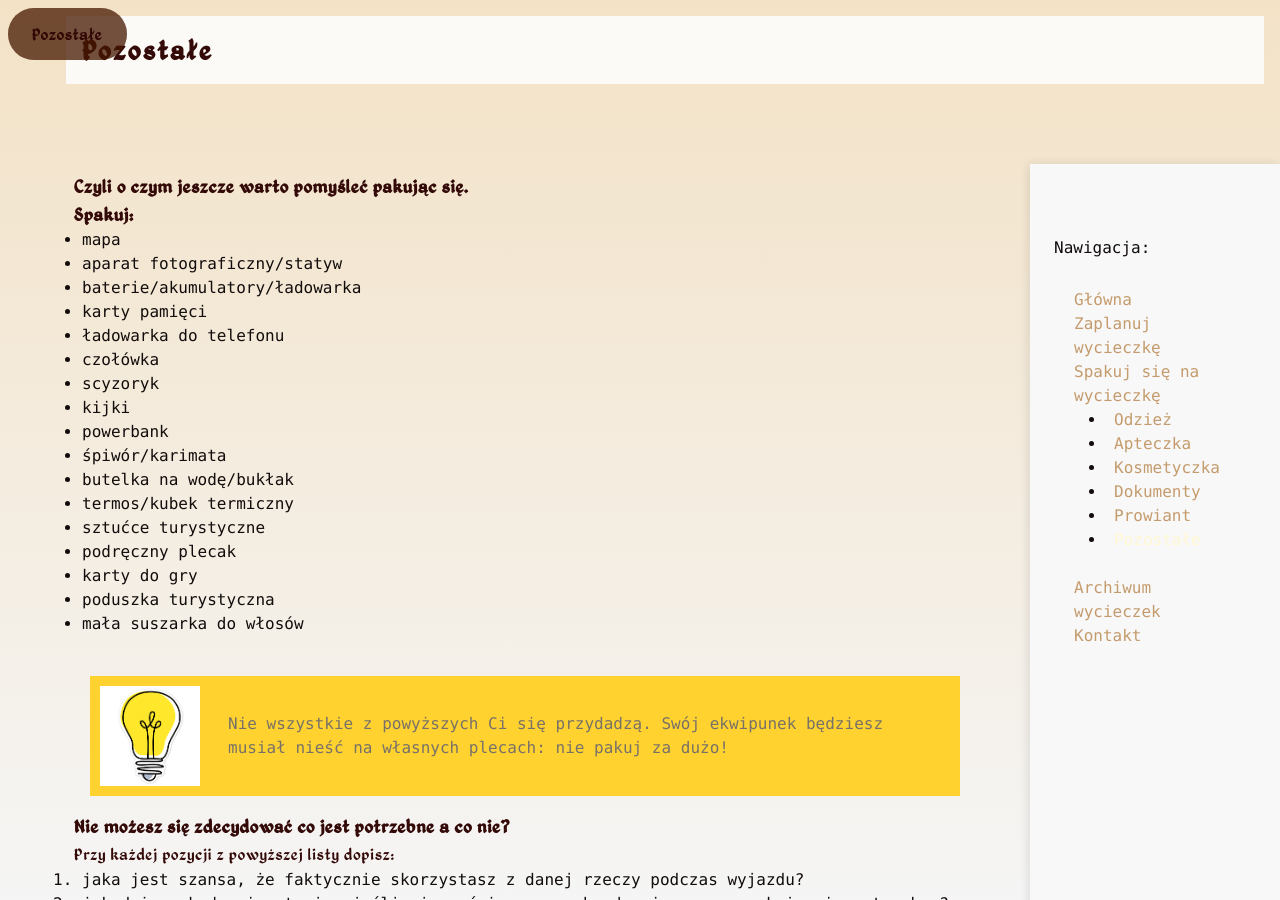
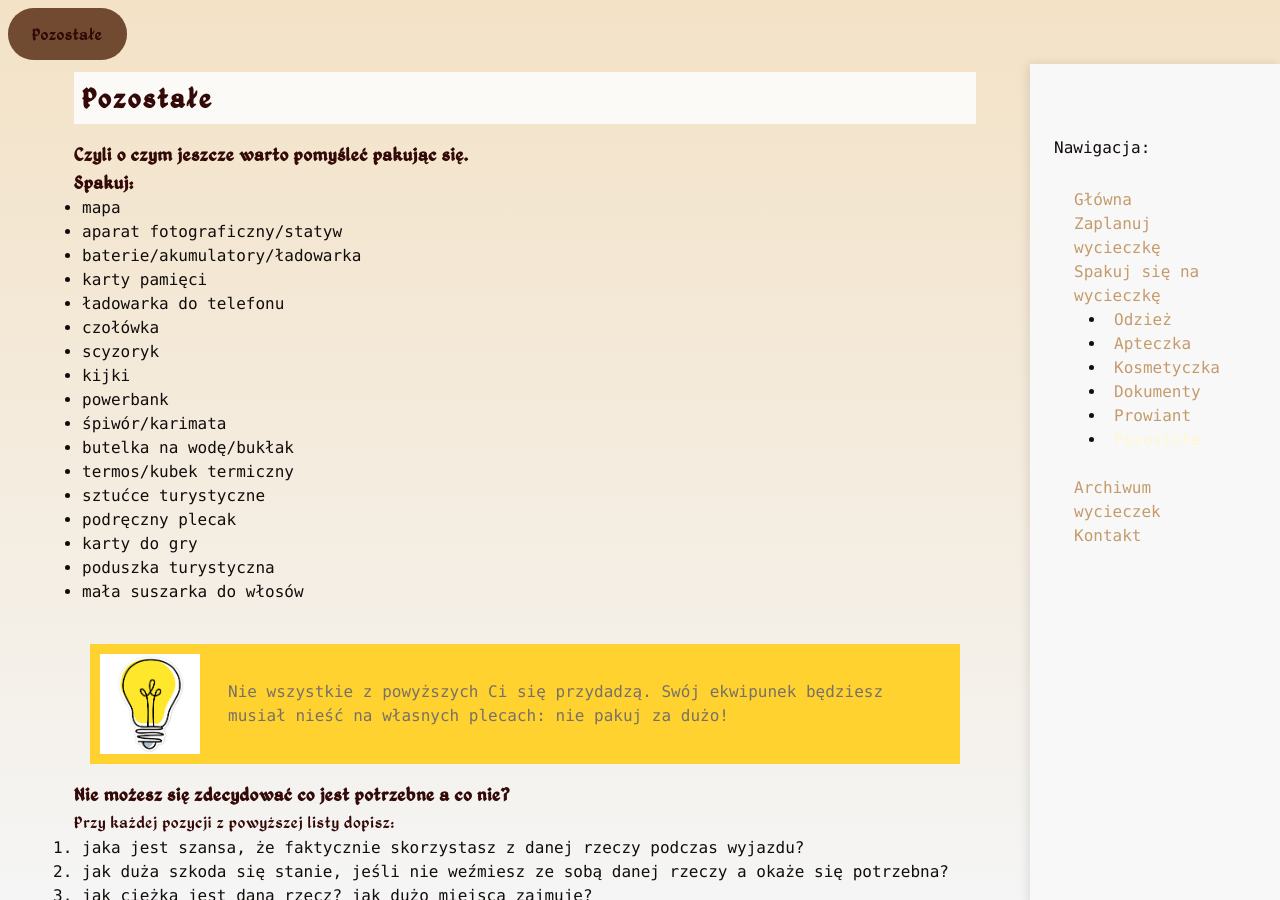
Before and after one commit to kama-pa-go/KGprojects, a Jekyll site: the page built from pozostale.md, in a window 1280 px wide and 900 px high. Built offline with Jekyll 4.4.1, drawn with Linux system fonts in a browser that asks for light colours.

Commit message:
Your commit message here

```diff
--- a/_layouts/ekwipunek1.html
+++ b/_layouts/ekwipunek1.html
@@ -67,8 +67,6 @@
     </header>
 
     <main id="app" class="flex flex-col min-h-screen">
-      <h1 class="bg-allmostAllmostWhite m-4 p-4 z-0">{{ page.title }}</h1>
-
         <!-- Overlay dla mobile (tylko gdy sidebar otwarty) -->
         <div class="sidebar-overlay"
              :class="{ 'active': sidebarOpen && isMobile }"
@@ -78,7 +76,8 @@
 
         <div class="flex flex-1">
             <!-- Main content -->
-            <div class="main-content p-5 my-6 sm:my-12">
+            <div class="main-content p-2 my-6 sm:my-12">
+              <h1 class="bg-allmostAllmostWhite mb-4 p-2 z-0">{{ page.title }}</h1>
               {{ content }}
               <br>
             </div>
--- a/assets/output.css
+++ b/assets/output.css
@@ -435,6 +435,9 @@
   .-mb-6 {
     margin-bottom: calc(var(--spacing) * -6);
   }
+  .mb-4 {
+    margin-bottom: calc(var(--spacing) * 4);
+  }
   .ml-4 {
     margin-left: calc(var(--spacing) * 4);
   }
@@ -558,8 +561,14 @@
   .min-h-screen {
     min-height: 100vh;
   }
+  .w-1 {
+    width: calc(var(--spacing) * 1);
+  }
   .w-1\/2 {
     width: calc(1/2 * 100%);
+  }
+  .w-3 {
+    width: calc(var(--spacing) * 3);
   }
   .w-3\/5 {
     width: calc(3/5 * 100%);
@@ -1267,11 +1276,17 @@
   .bg-amber-300 {
     background-color: var(--color-amber-300);
   }
+  .bg-amber-950 {
+    background-color: var(--color-amber-950);
+  }
   .bg-amber-950\/50 {
     background-color: color-mix(in oklab, var(--color-amber-950) 50%, transparent);
   }
   .bg-basicBeage {
     background-color: var(--color-basicBeage);
+  }
+  .bg-black {
+    background-color: var(--color-black);
   }
   .bg-black\/50 {
     background-color: color-mix(in oklab, var(--color-black) 50%, transparent);
```
Also changed, not shown: ekwipunek.md (+1 -1 lines).
